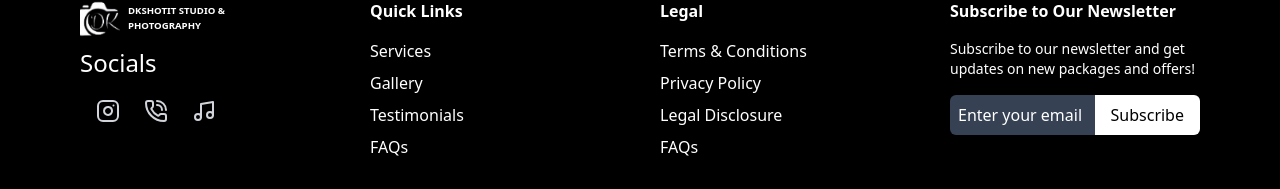
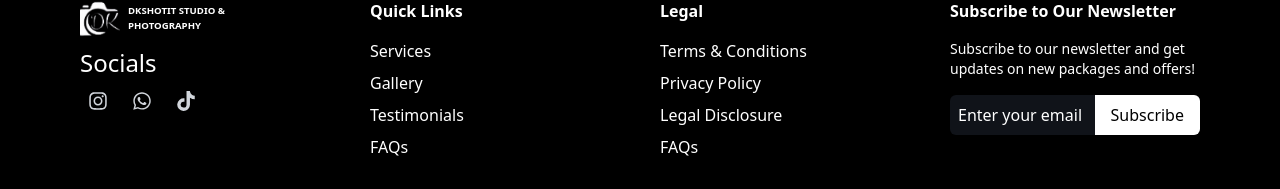
Before and after one commit to EugeneAfriyie/dk_photography_website, a React (Vite) app: page / in a window 1280 px wide. Shown: the part 8987-9176 px from the top of the page. Built offline with nearby package versions, Linux system fonts and the light colour scheme.

Commit message:
updated the newslwtter input ans the social icon

```diff
--- a/src/Pages/Home/Home.jsx
+++ b/src/Pages/Home/Home.jsx
@@ -4,7 +4,7 @@ import { Link } from 'react-router-dom';
 import { Helmet } from 'react-helmet';
 import { Menu, X, Camera, Info, Calendar, Camera as ShootIcon, Edit, Download, Image as PhotoIcon, Package } from 'lucide-react';
 import { Instagram, PhoneCall, Music } from 'lucide-react';
-// import { FaTiktok } from "react-icons/fa";
+import { FaInstagram, FaTiktok, FaWhatsapp } from "react-icons/fa";
 import { AnimatePresence } from 'framer-motion';
 import Carousel from './Components/Carousel';
 import { faqs, heroData, packages, processSteps, testimonials } from './data';
@@ -12,7 +12,7 @@ import BookingPrompt from './Components/BookingPrompt';
 import { Component } from 'react';
 import Testmonial from './Components/Testmonial';
 import Intro_Sec from './Components/Intro_Sec';
-import 'leaflet/dist/leaflet.css'; // Required for react-leaflet
+import 'leaflet/dist/leaflet.css'; // Required for react-leafletz
 import { MapContainer, TileLayer, Marker, Popup } from 'react-leaflet';
 
 
@@ -894,9 +894,9 @@ const Home = () => {
             </div>
 
             <div className="flex flex-col gap-1 mt-2">
-      <h4 className='text-white text-2xl'>Socials</h4>
+                <h4 className='text-white sm:text-2xl'>Socials</h4>
 
-    <div className="flex space-x-6 text-xl bg-black p-4 rounded-lg ">
+                  <div className="flex space-x-6 text-xl bg-black p-2 rounded-lg ">
 
                     {/* Instagram */}
                     <motion.a
@@ -906,7 +906,7 @@ const Home = () => {
                       whileHover={{ color: '#E4405F' }}
                       transition={{ duration: 0.3 }}
                     >
-        <Instagram />
+                      <FaInstagram />
                     </motion.a>
 
                     {/* WhatsApp */}
@@ -917,7 +917,7 @@ const Home = () => {
                       whileHover={{ color: '#25D366' }}
                       transition={{ duration: 0.3 }}
                     >
-        <PhoneCall />
+                      <FaWhatsapp />
                     </motion.a>
 
                     {/* TikTok */}
@@ -928,7 +928,7 @@ const Home = () => {
                       whileHover={{ color: '#25F4EE' }}
                       transition={{ duration: 0.3 }}
                     >
-        <Music />
+                      <FaTiktok />
                     </motion.a>
 
                   </div>
@@ -966,12 +966,12 @@ const Home = () => {
             <div className="flex">
               <input
                 type="email"
-                placeholder="Enter your email"
+                placeholder={isFocused ? "" : 'Enter your email'}
                 onClick={() => setIsFocused(true)}
                 onBlur={(e) => {
                   if (!e.target.value) setIsFocused(false);
                 }}
-                className={`w-full p-2 bg-gray-700 text-white rounded-l-md outline-none placeholder-white transition-opacity duration-300 ${
+                className={`w-full p-2 bg-gray-700/30 text-white rounded-l-md outline-none placeholder-white transition-opacity duration-300 ${
                   isFocused ? "placeholder-opacity-0" : "placeholder-opacity-100"
                 }`}
               />
```
Lines whose indentation alone changed are shown as unchanged.
